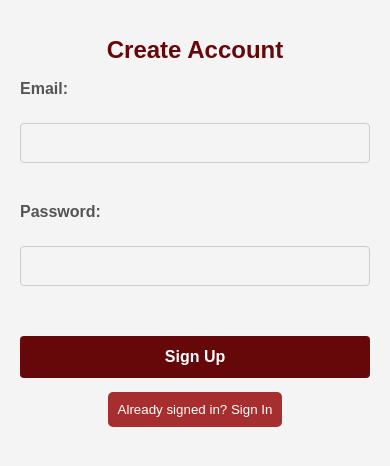
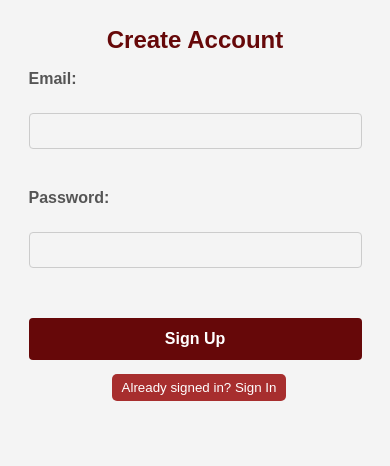
Before and after one commit to 202100119walleen/mycapstonetwo, a React (Create React App) app in the folder my-app/: page /create-account in a window 390 px wide. Shown: the top 466 px of the page. Built offline with nearby package versions, Linux system fonts and the light colour scheme.

Commit message:
responsive signin

```diff
--- a/my-app/src/components/CreateAccountPage.css
+++ b/my-app/src/components/CreateAccountPage.css
@@ -10,7 +10,7 @@
   display: flex;
   flex-direction: column;
   width: 100%;
-    max-width: 400px;
+  max-width: 400px; /* Maximum width for larger screens */
 }
 
 .create-account-container div {
@@ -24,16 +24,19 @@
 .create-account-container input {
   padding: 8px;
   font-size: 16px;
+  width: 100%; /* Full width for input fields */
+  box-sizing: border-box; /* Include padding in width calculation */
 }
 
 .create-account-container button {
   margin-top: 10px;
   padding: 10px;
-    background-color: #a30101d4 ;
+  background-color: #a30101d4;
   color: white;
   border: none;
   border-radius: 5px;
   cursor: pointer;
+  width: 100%; /* Full width for buttons */
 }
 
 .create-account-container .back-button {
@@ -47,3 +50,36 @@
 .create-account-container .success {
   color: green;
 }
+
+/* Media Queries for Responsiveness */
+@media (max-width: 768px) {
+  .create-account-container {
+      padding: 15px; /* Reduce padding for smaller screens */
+  }
+
+  .create-account-container form {
+      max-width: 90%; /* Allow form to take more width on smaller screens */
+  }
+
+  .create-account-container input {
+      font-size: 14px; /* Slightly smaller font size */
+  }
+
+  .create-account-container button {
+      padding: 8px; /* Adjust button padding */
+  }
+}
+
+@media (max-width: 480px) {
+  .create-account-container {
+      padding: 10px; /* Further reduce padding */
+  }
+
+  .create-account-container input {
+      font-size: 12px; /* Further reduce font size */
+  }
+
+  .create-account-container button {
+      padding: 6px; /* Further adjust button padding */
+  }
+}
--- a/my-app/src/components/SignInPage.css
+++ b/my-app/src/components/SignInPage.css
@@ -1,11 +1,8 @@
-
-
 .signin-container {
   display: flex;
   height: 100vh;
   flex-direction: row;
 }
-
 
 .signin-left {
   flex: 1;
@@ -94,16 +91,15 @@
 }
 
 .or-container {
-    margin: 10px;
+  margin: 10px auto; /* Center horizontally */
   text-align: center;
-    margin-left:300px;
+  width: fit-content; /* Adjust width to fit content */
 }
 
 .or-container span {
   font-size: 18px;
   font-weight: bold;
   color: #272727;
-
 }
 
 .other-login-options {
@@ -113,6 +109,7 @@
   gap: 20px; /* Adds spacing between the buttons */
   margin-top: 20px;
 }
+
 .other-login-options button {
   display: flex;
   align-items: center;
@@ -152,6 +149,7 @@
   background-color: #f5f5f5;
   box-shadow: 0 4px 8px rgba(0, 0, 0, 0.1);
 }
+
 .facebook-signin {
   background-color: #1877f2;
   color: #fff;
@@ -169,10 +167,12 @@
   height: 20px;
   margin-right: 10px;
 }
+
 .other-login-options img {
   width: 24px; /* Ensures a consistent size for the logos */
   height: 24px;
 }
+
 .form-actions {
   text-align: center;
   margin-top: 10px; /* Adjust to place the link below the password field */
@@ -193,7 +193,6 @@
 .new-account {
   text-align: center;
   margin-top: 20px;
-    margin-left: 90px  ;
 }
 
 .create-account {
@@ -211,3 +210,59 @@
   text-align: center;
   margin-top: 10px;
 }
+
+/* Media Queries for Responsiveness */
+@media (max-width: 768px) {
+  .signin-container {
+      flex-direction: column; /* Stack the left and right sections */
+      height: auto; /* Allow height to adjust based on content */
+  }
+
+  .signin-left, .signin-right {
+      flex: none; /* Remove flex-grow */
+      width: 100%; /* Full width for both sections */
+      padding: 10px; /* Adjust padding for smaller screens */
+  }
+
+  .logo {
+      width: 200px; /* Adjust logo size */
+  }
+
+  h2 {
+      font-size: 28px; /* Smaller heading size */
+  }
+
+  .signin-form {
+      max-width: 90%; /* Allow form to take more width */
+  }
+
+  button.login-button {
+      width: 100%; /* Full width for button */
+  }
+
+  .or-container {
+      margin-left: 0; /* Center the or-container */
+  }
+
+  .new-account {
+      margin-left: 0; /* Center the new account section */
+  }
+}
+
+@media (max-width: 480px) {
+  .system-name {
+      font-size: 20px; /* Further reduce font size */
+  }
+
+  h2 {
+      font-size: 24px; /* Further reduce heading size */
+  }
+
+  .signin-form {
+      max-width: 95%; /* Allow form to take even more width */
+  }
+
+  .other-login-options button {
+      max-width: 90%; /* Adjust button width */
+  }
+}
--- a/my-app/src/pages/ApproveRequest.css
+++ b/my-app/src/pages/ApproveRequest.css
@@ -162,7 +162,12 @@ input[type="number "] {
   height: auto; /* Maintain aspect ratio */
   margin: 10px 0; /* Add margin for spacing */
 }
-
+.image-preview img {
+  max-width: 30%; /* Set a smaller max width for the image */
+  height: auto; /* Maintain aspect ratio */
+  border-radius: 4px; /* Optional: Rounded corners for the image */
+  max-height: 200px; /* Optional: Set a maximum height to further control size */
+}
 /* Media Query for Responsiveness */
 @media (max-width: 768px) {
   .approve-request {
```
Also changed, not shown: my-app/src/pages/ApproveRequest.js (+5 -5 lines). Lines whose indentation alone changed are shown as unchanged.
